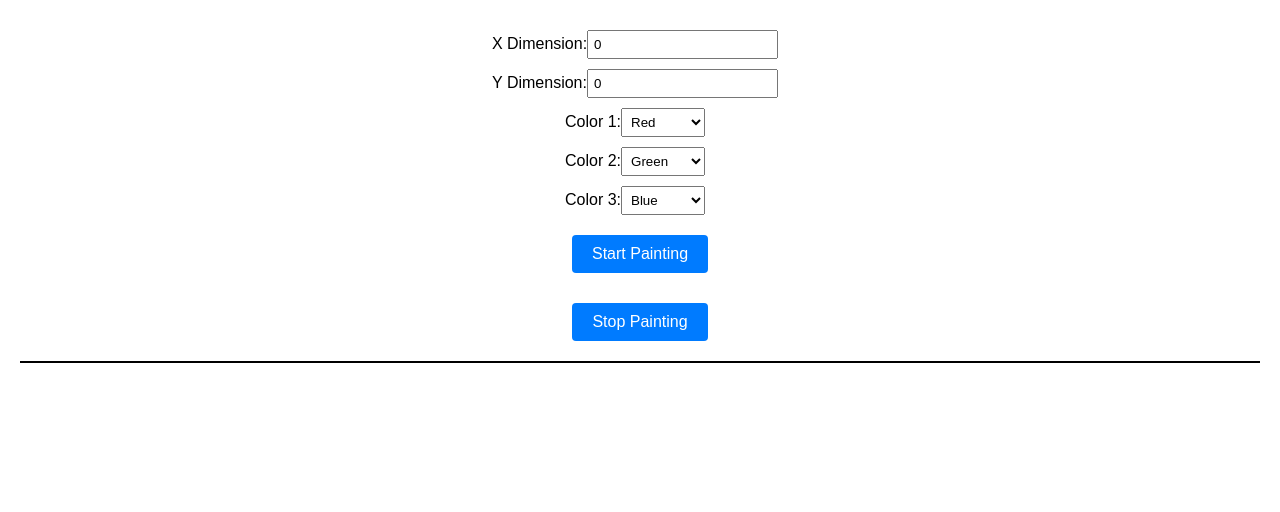
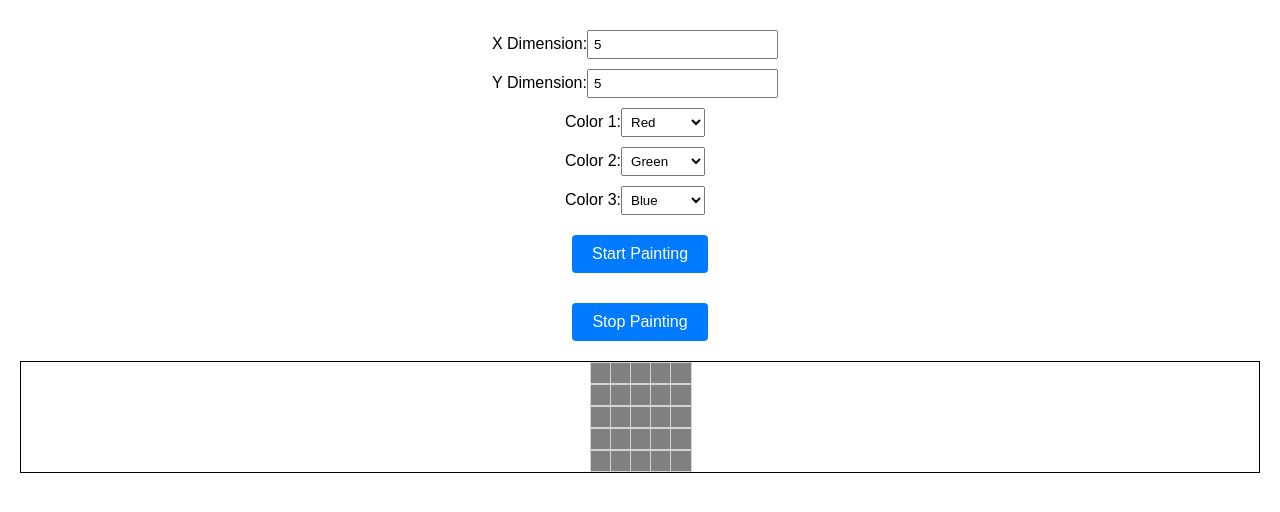
Before and after one commit to jopamo/weatenine, a React (Create React App) app: page / in a window 1280 px wide. Shown: the top 512 px of the page. Built offline with nearby package versions, Linux system fonts and the light colour scheme.

Commit message:
default grid 5x5

```diff
--- a/src/App.js
+++ b/src/App.js
@@ -3,8 +3,8 @@ import './App.css';
 
 function App() {
   // Dimensions
-  const [xDimension, setXDimension] = useState(0);
-  const [yDimension, setYDimension] = useState(0);
+  const [xDimension, setXDimension] = useState(5);
+  const [yDimension, setYDimension] = useState(5);
 
   // default values
   const [color1, setColor1] = useState('rgb(255,0,0)');
```
